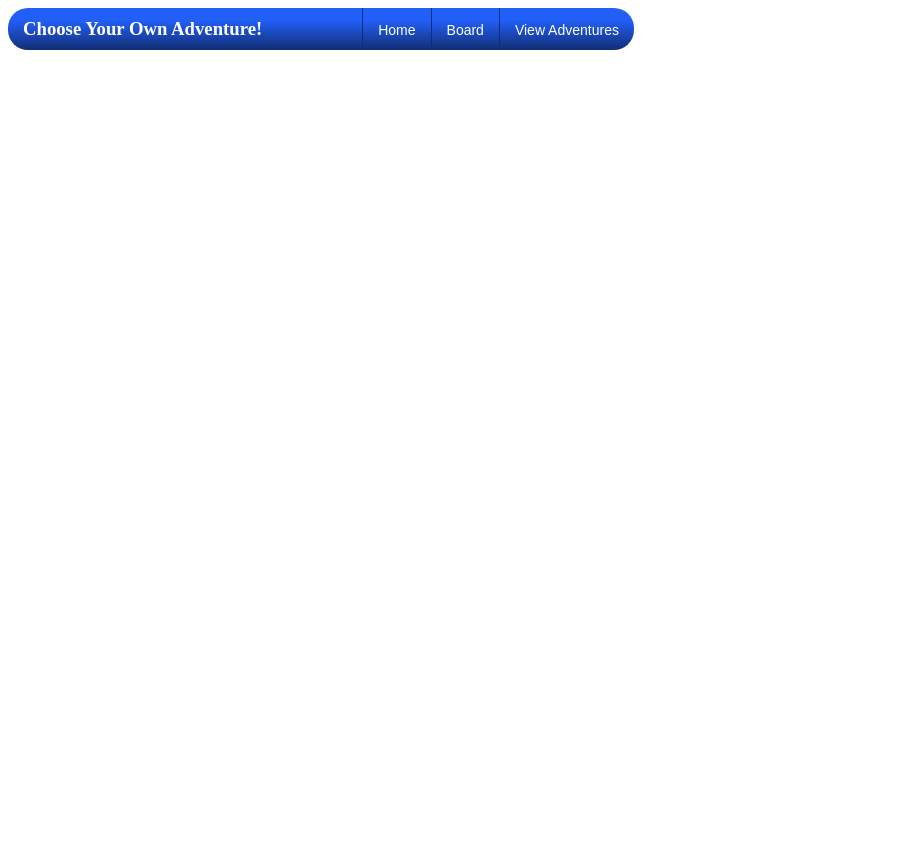
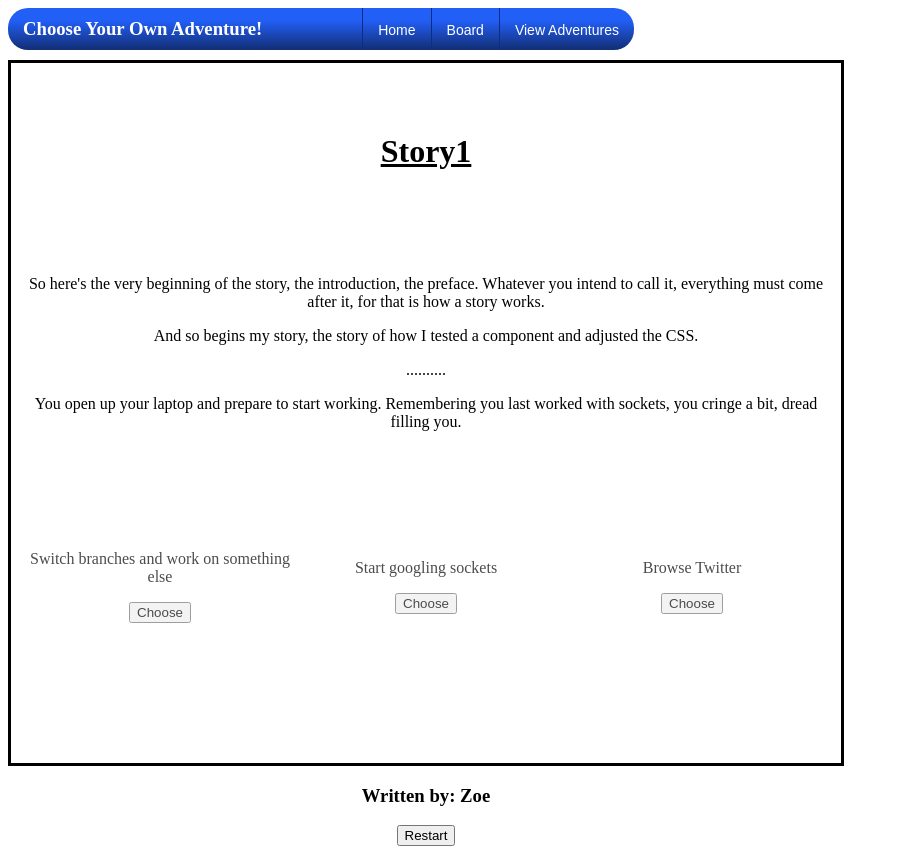
Before and after one commit to theemadbro/CYOA, an Angular app in the folder client/: page /viewone in a window 1280 px wide. Before the commit this address led to /. Shown: the whole page, without its empty margins (0-899 px from the left). Before the commit the page ends 800 px from the top, so only its background shows below. Built offline with nearby package versions, Linux system fonts and the light colour scheme.

Commit message:
added html and css for view adv

```diff
--- a/client/src/app/app.component.html
+++ b/client/src/app/app.component.html
@@ -1,5 +1,5 @@
 <div class="banner">
-  <h3>Choose Your Own Adventure!</h3><button [routerLink]="['/']">Home</button><button [routerLink]="['/board']">Board</button><button id="rightbutton">View Adventures</button>
+  <h3>Choose Your Own Adventure!</h3><button [routerLink]="['/']">Home</button><button [routerLink]="['/board']">Board</button><button [routerLink]="['/view']" id="rightbutton">View Adventures</button>
 </div>
 
 <router-outlet></router-outlet>
--- a/client/src/app/app.module.ts
+++ b/client/src/app/app.module.ts
@@ -12,12 +12,16 @@ import { FormsModule } from '@angular/forms';
 
 import { BoardComponent } from './board/board.component';
 import { HomeComponent } from './home/home.component';
+import { ViewadvComponent } from './viewadv/viewadv.component';
+import { ViewoneComponent } from './viewone/viewone.component';
 
 @NgModule({
     declarations: [
         AppComponent,
         BoardComponent,
         HomeComponent,
+        ViewadvComponent,
+        ViewoneComponent,
     ],
     imports: [
         BrowserModule,
--- /dev/null
+++ b/client/src/app/viewadv/viewadv.component.css
@@ -0,0 +1,17 @@
+#wrapper {
+	margin-top: 10px;
+	overflow-y: auto;
+	border: 1px solid grey;
+	width: 700px;
+	height: 800px;
+}
+.story {
+	display: inline-block;
+	margin: 5px;
+	padding-top: 10px;
+	text-align: center;
+	width: 150px;
+	height: 150px;
+	background-color: silver;
+	border: 3px double black;
+}
--- /dev/null
+++ b/client/src/app/viewadv/viewadv.component.html
@@ -0,0 +1,7 @@
+<div id="wrapper">
+	<div class="story">
+		<h3>Story 1</h3>
+		<p>Written by: Zoe</p>
+		<button [routerLink]="['/viewone']">View</button><button>Delete</button>
+	</div>
+</div>
--- /dev/null
+++ b/client/src/app/viewadv/viewadv.component.ts
@@ -0,0 +1,15 @@
+import { Component, OnInit } from '@angular/core';
+
+@Component({
+  selector: 'app-viewadv',
+  templateUrl: './viewadv.component.html',
+  styleUrls: ['./viewadv.component.css']
+})
+export class ViewadvComponent implements OnInit {
+
+  constructor() { }
+
+  ngOnInit() {
+  }
+
+}
--- /dev/null
+++ b/client/src/app/viewone/viewone.component.css
@@ -0,0 +1,32 @@
+#all {
+	display: inline-block;
+}
+#wrapper {
+	padding: 0px 15px 0px 15px;
+	text-align: center;
+	margin-top: 10px;
+	width: 800px;
+	height: 700px;
+	border: 3px solid black;
+}
+h1 {
+	margin-top: 70px;
+	text-decoration: underline;
+	margin-bottom: 105px;
+}
+#text {
+	margin-bottom: 100px;
+}
+table {
+	table-layout: fixed;
+	width: 100%;
+}
+td {
+	opacity: 0.7;
+}
+td:hover {
+	opacity: 1;
+}
+#after {
+	text-align: center;
+}
--- /dev/null
+++ b/client/src/app/viewone/viewone.component.html
@@ -0,0 +1,36 @@
+<div id="all">
+	<div id="wrapper">
+		<h1>Story1</h1>
+		<div id="text">
+			<p>So here's the very beginning of the story, the introduction, the preface. Whatever you intend to call it, everything must come after it, for that is how a story works.</p>
+			<p>And so begins my story, the story of how I tested a component and adjusted the CSS.</p>
+			<p>..........</p>
+			<p>You open up your laptop and prepare to start working. Remembering you last worked with sockets, you cringe a bit, dread filling you.</p>
+		</div>
+		<div id="options">
+			<table>
+				<tr>
+					<td>
+						<div>
+						<p>Switch branches and work on something else</p>
+						<button>Choose</button></div>
+					</td>
+					<td>
+						<div>
+						<p>Start googling sockets</p>
+						<button>Choose</button></div>
+					</td>
+					<td>
+						<div>
+						<p>Browse Twitter</p>
+						<button>Choose</button></div>
+					</td>
+				</tr>
+			</table>
+		</div>
+	</div>
+	<div id="after">
+		<h3>Written by: Zoe</h3>
+		<button>Restart</button>
+	</div>
+</div>
--- /dev/null
+++ b/client/src/app/viewone/viewone.component.ts
@@ -0,0 +1,15 @@
+import { Component, OnInit } from '@angular/core';
+
+@Component({
+  selector: 'app-viewone',
+  templateUrl: './viewone.component.html',
+  styleUrls: ['./viewone.component.css']
+})
+export class ViewoneComponent implements OnInit {
+
+  constructor() { }
+
+  ngOnInit() {
+  }
+
+}
```
Also changed, not shown: client/src/app/app-routing.module.ts (+6 -2 lines), 2 other files (tests, documents, lock files or other folders).
